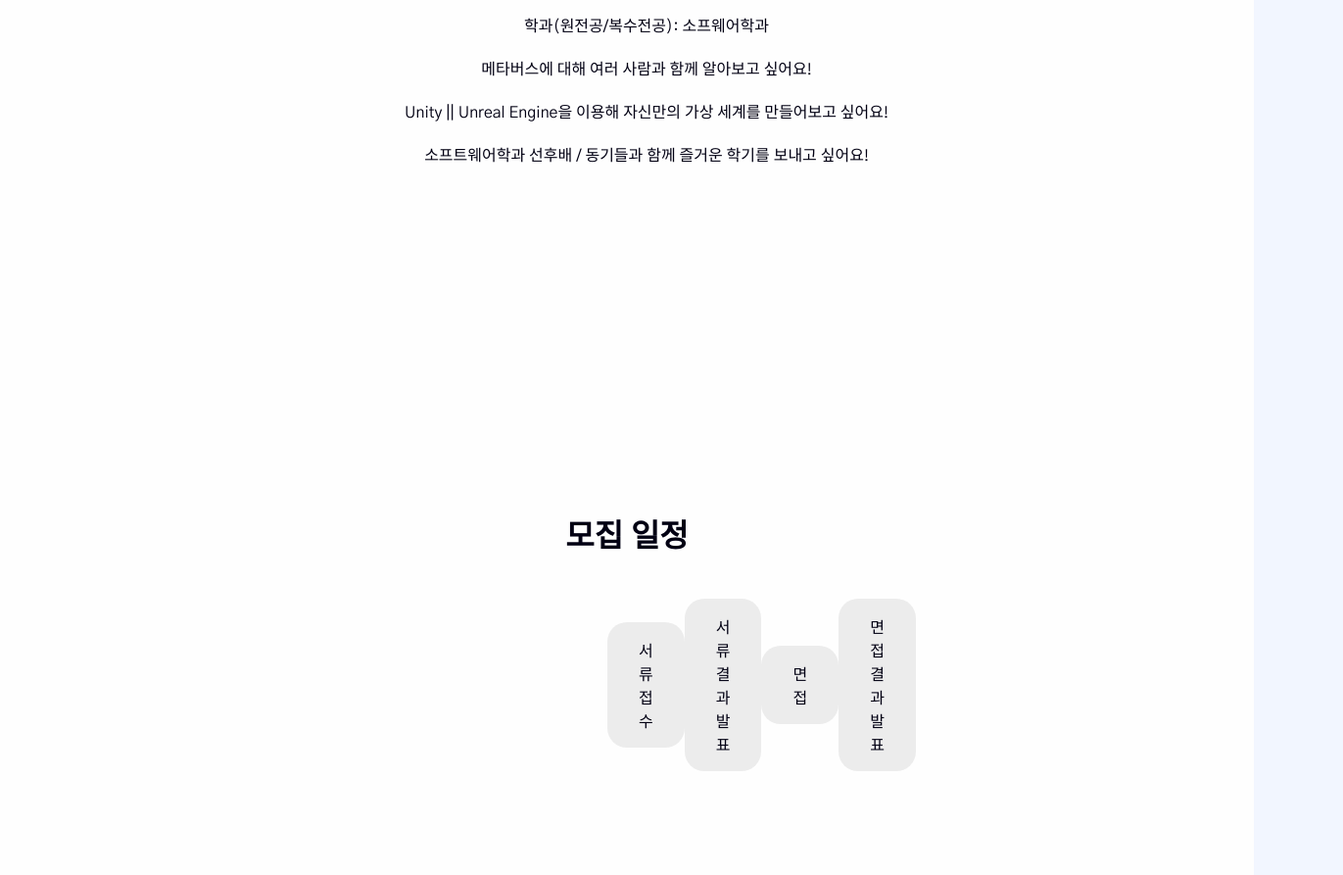
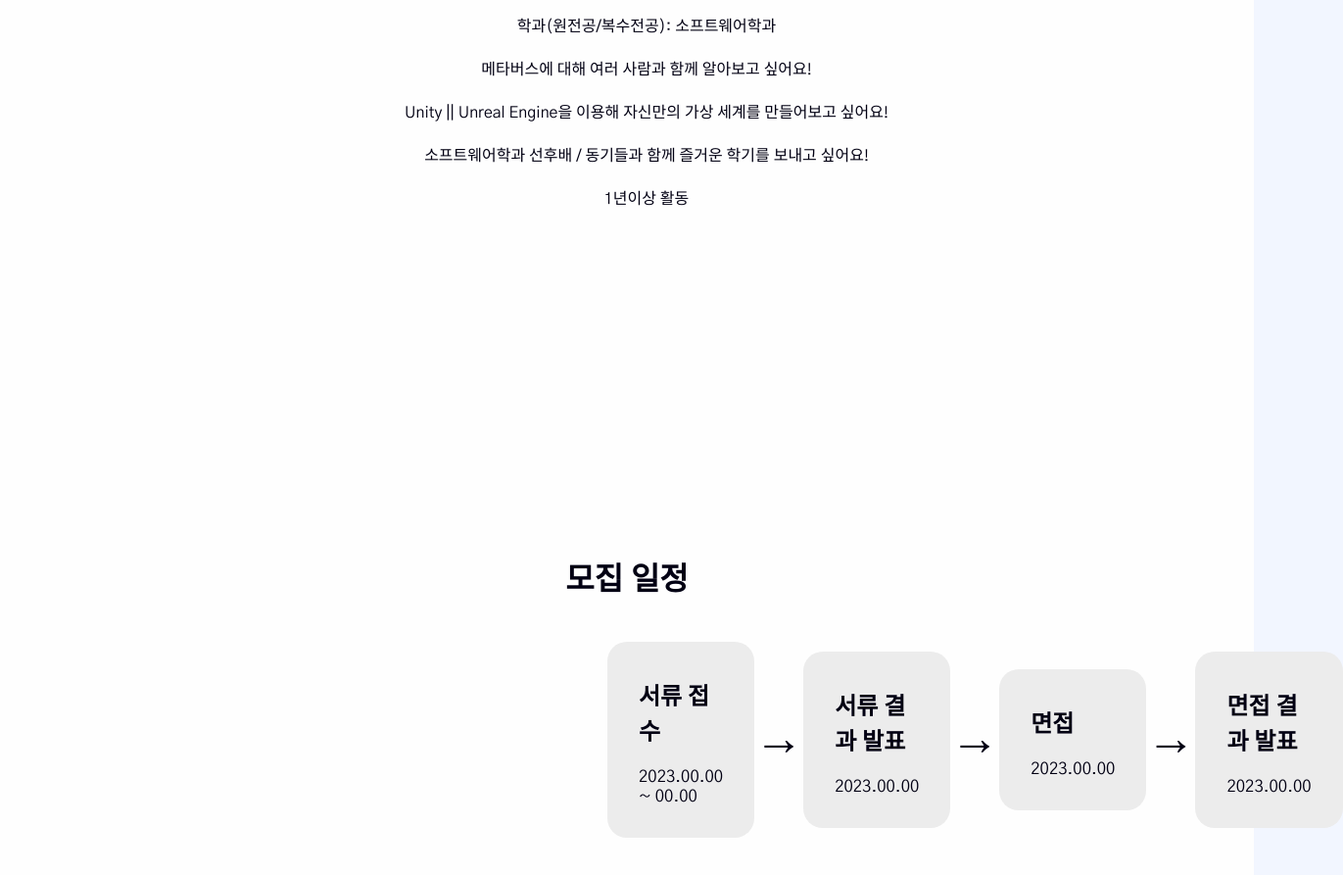
Before and after one commit to sonah5009/MAV, a website: page recruitment.html in a window 1280 px wide. Shown: the part 926-1819 px from the top of the page at 98% size, 1371 px wide, since content can reach past the window. Drawn offline with Linux system fonts and the light colour scheme; a web font is replaced by a local one.

```diff
--- /dev/null
+++ b/package.json
@@ -0,0 +1,5 @@
+{
+  "dependencies": {
+    "bootstrap": "^5.3.0-alpha1"
+  }
+}
--- a/recruitment.html
+++ b/recruitment.html
@@ -47,26 +47,35 @@
   <section  class="section-padding section-middle">
     <h1 class="listTitle">지원 자격</h1>
     <ul class="ulItem">
-      <li class="liItem">학과(원전공/복수전공): 소프웨어학과</li>
+      <li class="liItem">학과(원전공/복수전공): 소프트웨어학과</li>
       <li class="liItem">메타버스에 대해 여러 사람과 함께 알아보고 싶어요!</li>
       <li class="liItem"> Unity || Unreal Engine을 이용해 자신만의 가상 세계를 만들어보고 싶어요!</li>
       <li class="liItem">소프트웨어학과 선후배 / 동기들과 함께 즐거운 학기를 보내고 싶어요!</li>
+      <li class="liItem">1년이상 활동</li>
     </ul>
   </section>
   <section  class="section-padding section-middle">
     <h1 class="listTitle">모집 일정</h1>
     <div class="recruitment-box">
       <div class="recruitment-box-item">
-        <div>서류 접수</div>
+        <h2>서류 접수</h2>
+        <p>2023.00.00 ~ 00.00</p>
       </div>
+      <div class="big-arrow">→</div>
       <div class="recruitment-box-item">
-        <div>서류 결과 발표</div>
+        <h2>서류 결과 발표</h2>
+        <p>2023.00.00</p>
       </div>
+      <div class="big-arrow">→</div>
+
       <div class="recruitment-box-item">
-        <div>면접</div>
+        <h2>면접</h2>
+        <p>2023.00.00</p>
       </div>
+      <div class="big-arrow">→</div>
       <div class="recruitment-box-item">
-        <div>면접 결과 발표</div>
+        <h2>면접 결과 발표</h2>
+        <p>2023.00.00</p>
       </div>
     </div>
   </section>
@@ -75,4 +84,5 @@
 
   </footer>
 </body>
+
 </html>
--- a/styles/recruitment.css
+++ b/styles/recruitment.css
@@ -71,7 +71,12 @@
   /* white-space: 10px; */
   justify-content: space-between;
   align-items: center;
+  box-sizing: border-box;
 
   padding: 1rem 2rem 1rem 2rem;
 
 }
+
+.big-arrow {
+  font-size: 50px;
+}
--- a/styles/shared.css
+++ b/styles/shared.css
@@ -8,6 +8,7 @@
   --color-white-0:rgb(254, 254, 254);
 
   --color-grey-100: rgb(236, 236, 236);
+  --color-grey-200: rgba(236, 236, 236, 0.819);
   --color-grey-400: rgb(139, 139, 139);
   --color-grey-600: rgb(58, 58, 58);
   --color-grey-900: rgb(41, 41, 41);
@@ -55,7 +56,7 @@
 }
 
 header a:hover {
-  color: rgb(74, 74, 255);
+  color: var(--color-blue-600);
 
 }
 
@@ -83,7 +84,7 @@
 .color-blue-600 {
   color: var(--color-blue-600);
 }
-
+/* navigation animation */
 .nav-underline {
   display:inline-block;
   margin:0;
@@ -100,3 +101,4 @@
 .nav-underline:hover:after {
   transform: scaleX(1);
 }
+/*  */
```
Also changed, not shown: 2 other files.
